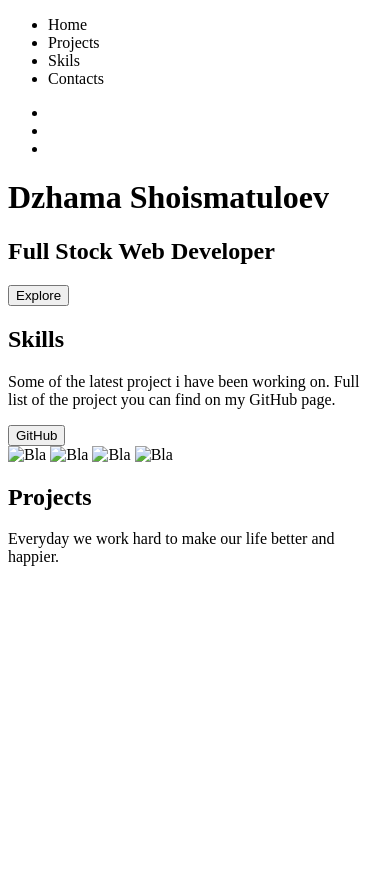
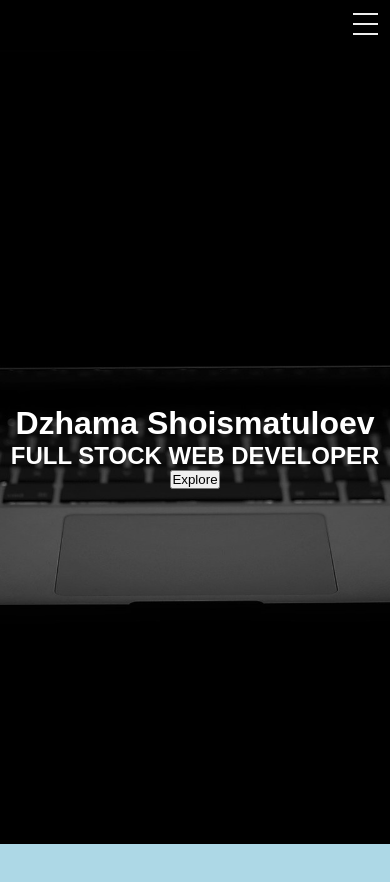
Before and after one commit to Dzhama/portfolio, a plain HTML site: page index.html in a window 390 px wide. Shown: the top 882 px of the page. Before the commit the page ends 844 px from the top, so only its background shows below. Drawn offline with Linux system fonts and the light colour scheme.

Commit message:
First commit

```diff
--- a/index.html
+++ b/index.html
@@ -4,65 +4,43 @@
     <meta charset="UTF-8">
     <meta name="viewport" content="width=device-width, initial-scale=1.0">
     <meta http-equiv="X-UA-Compatible" content="ie=edge">
-    <link type="text/css rel="stylesheet" href="styles.css">
-    <title>Dzhama</title>
+    <link rel="stylesheet" type="text/css" href="./styles.css">
+    <title>Document</title>
 </head>
 <body>
-    <!-- Navigaton -->
     <nav class="nav">
-        <!-- Menu list items -->
-        <div class="nav__menu">
-            <ul class="nav__list">
-                <li class="nav__item">Home</li>
-                <li class="nav__item">Projects</li>
-                <li class="nav__item">Skils</li>
-                <li class="nav__item">Contacts</li>
-            </ul>
+        <input type="checkbox" id="nav-check">
+
+        <div class="nav-btn">
+          <label for="nav-check">
+            <span></span>
+            <span></span>
+            <span></span>
+          </label>
         </div>
-        <!-- Icons list -->
-        <div class="nav__icons">
-            <ul class="nav___list">
-                <li class="nav__icon"></li>
-                <li class="nav__icon"></li>
-                <li class="nav__icon"></li>
-            </ul>
+
+        <div class="nav-links">
+          <a href="#home">HOME</a>
+          <a href="#about">ABOUT</a>
+          <a href="#projects">PROJECTS</a>
+          <a href="#resume">RESUME</a>
         </div>
     </nav>
-    <!-- Header -->
-    <header class="header">
-        <h1>Dzhama Shoismatuloev</h1>
-        <h2>Full Stock Web Developer</h2>
-        <button class="header-explore">Explore</button>
-        <div class="arrow"></div>
-    </header>
-    <!-- Projects -->
-    <section class="projects">
-        <div class="projects__main">
-            <h2 class="projects__header">Skills</h2>
-            <p class="projects__text">Some of the latest project i have been working on. Full list of the project you can find on my GitHub page.</p>
-            <button class="projects_btn">GitHub</button>
-        </div>
-        <div class="projecs__list">
-            <img src="" alt="Bla" class="projects___item">
-            <img src="" alt="Bla" class="projects___item">
-            <img src="" alt="Bla" class="projects___item">
-            <img src="" alt="Bla" class="projects___item">
-        </div>
-    </section>
-    <section class="skills">
-        <div class="projects__main">
-            <h2 class="projects__header">Projects</h2>
-            <p class="projects__text">Everyday we work hard to make our life better and happier.</p>
-        </div>
-    </section>
-    <!-- Contacts -->
-    <section class="contact">
+    <main class="main">
+        <header class="header" id="home">
+            <h1 class="header-name">Dzhama Shoismatuloev</h1>
+            <h2 class="header-position">FULL STOCK WEB DEVELOPER</h2>
+            <button class="btn header-btn">Explore</button>
+        </header>
+        <section class="about" id="about">
 
-    </section>
-    <!-- Footer -->
-    <footer class="footer">
+        </section>
+        <section class="projects" id="projects" >
+
+        </section>
+    </main>
+    <footer class="footer" id="footer">
 
     </footer>
-    <script src="./index.js"></script>
 </body>
 </html>
--- /dev/null
+++ b/styles.css
@@ -0,0 +1,147 @@
+
+/* Global style */
+* {
+    box-sizing: border-box;
+    margin: 0;
+    padding: 0;
+}
+
+  body {
+    margin: 0px;
+    font-family: 'Montserrat', sans-serif;
+  }
+
+  /* NAVIGATION STYLE */
+  .nav {
+    height: 50px;
+    width: 100%;
+    background-color: black;
+    position: fixed;
+  }
+
+  .nav > .nav-btn {
+    display: none;
+  }
+
+  .nav > .nav-links {
+    display: inline;
+    float: right;
+    font-size: 14px;
+    height: 100%;
+  }
+
+  .nav > .nav-links > a {
+    display: inline-block;
+    padding: 16px 10px;
+    text-decoration: none;
+    color: white;
+    height: 100%;
+    letter-spacing: 2px;
+    text-align: center;
+  }
+
+  .nav > .nav-links > a:last-child {
+    margin-right: 20px;
+  }
+
+  .nav > .nav-links > a:hover {
+    background-color: rgba(88, 28, 255, 0.856);
+  }
+
+  .nav > #nav-check {
+    display: none;
+  }
+
+  /* NAVIGATION MOBILE STYLE */
+
+  @media (max-width:600px) {
+    .nav > .nav-btn {
+      display: inline-block;
+      position: absolute;
+      right: 0px;
+      top: 0px;
+    }
+    .nav > .nav-btn > label {
+      display: inline-block;
+      width: 50px;
+      height: 50px;
+      padding: 13px;
+    }
+    .nav > .nav-btn > label:hover,.nav  #nav-check:checked ~ .nav-btn > label {
+      background-color: rgba(0, 0, 0, 0.3);
+    }
+    .nav > .nav-btn > label > span {
+      display: block;
+      width: 25px;
+      height: 10px;
+      border-top: 2px solid #eee;
+    }
+    .nav > .nav-links {
+      position: absolute;
+      display: block;
+      width: 100%;
+      background-color: #333;
+      height: 0px;
+      transition: all 0.3s ease-in;
+      overflow-y: hidden;
+      top: 50px;
+      left: 0px;
+    }
+    .nav > .nav-links > a {
+      display: block;
+      width: 100%;
+      height: fit-content;
+    }
+
+    .nav > #nav-check:not(:checked) ~ .nav-links {
+      height: 0px;
+    }
+    .nav > #nav-check:checked ~ .nav-links {
+      height: calc(250px - 50px);
+      overflow-y: auto;
+      overflow: hidden
+    }
+
+    .nav  .nav-links  a:visited ~ .nav-links {
+        height: 0px;
+     }
+  }
+
+  /*  MAIN SECTION STYLE  */
+
+  /* MAIN SECTION STRUCTURE */
+  .main {
+      display: flex;
+      flex-direction: column;
+  }
+  .header {
+    height: calc(100vh - 50px);
+    margin-top: 50px;
+    background-color: lightgrey;
+  }
+  .about {
+    height: calc(100vh - 50px);
+    background-color: lightblue;
+  }
+  .projects {
+    height: calc(100vh - 50px);
+
+    background-color: lightpink;
+  }
+  .contact {
+    height: calc(100vh - 50px);
+    background-color: lightcoral;
+  }
+
+  /* HEADER SECTION */
+
+  .header {
+      color: white;
+      display: flex;
+      flex-direction: column;
+      align-items: center;
+      justify-content: center;
+      background: url(./images/apple1.jpg) no-repeat center fixed;
+      background-origin: content-box;
+      background-size: cover;
+  }
```
Also changed, not shown: index2.html (added, +85 -0 lines), images/apple.jpg (added), images/apple1.jpg (added), images/github.png (added), images/gmail.png (added), images/linkedin.png (added), style.css (deleted).
